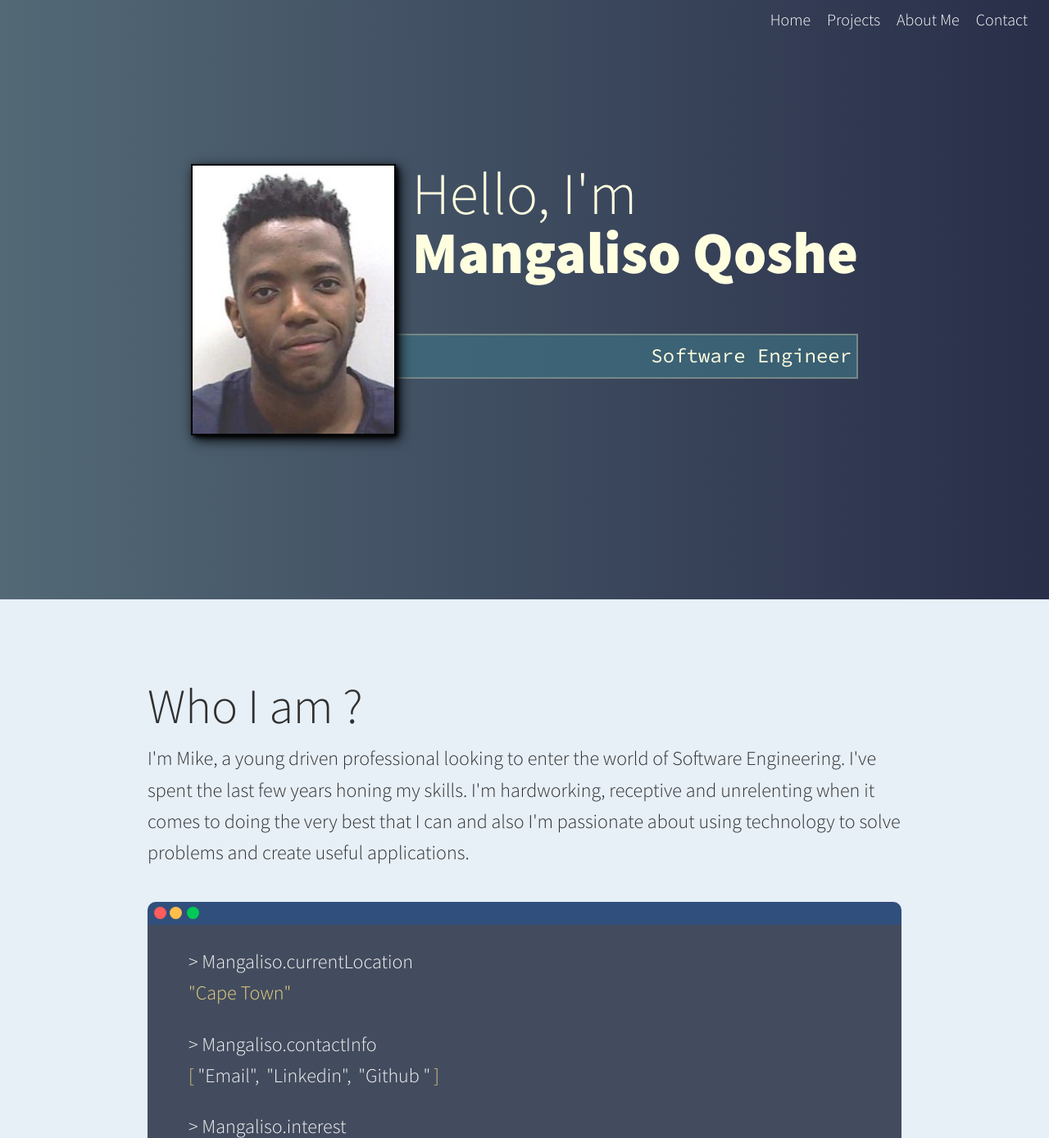
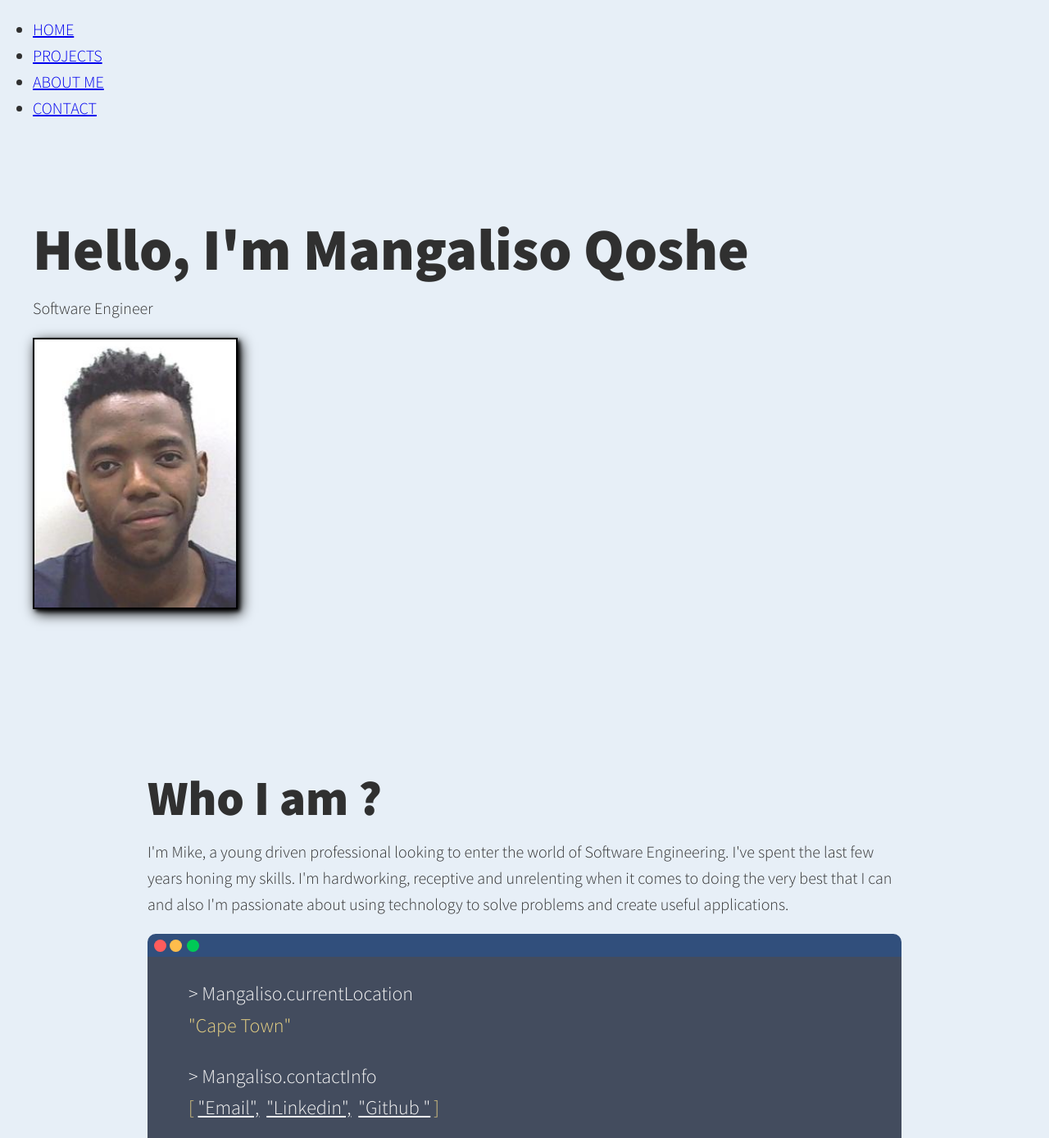
Before and after one commit to mangalisoQoshe/Portfolio, a plain HTML site: page index.html in a window 1280 px wide. Shown: the top 1388 px of the page at 82% size. Drawn offline with nearby package versions, Linux system fonts and the light colour scheme; some packages are replaced by stand-ins of ours; a script that the page names is missing.

Commit message:
remove unnecessary HTML code and apply HTML best practices

```diff
--- a/index.html
+++ b/index.html
@@ -1,75 +1,48 @@
 <!DOCTYPE html>
 <html lang="en">
   <head>
-    <meta charset="UTF-8">
-    <meta name="viewport" content="width=devise-width, initial-scale=1.0">
-    <title>Mangaliso's Portfolio Website</title>
-    <link rel="stylesheet" href="https://stackpath.bootstrapcdn.com/bootstrap/4.4.1/css/bootstrap.min.css">
-    <link rel="stylesheet" href="https://cdnjs.cloudflare.com/ajax/libs/normalize/7.0.0/normalize.min.css">
-    <link rel="stylesheet" href="Styles/mySite.css">
-   <link href="https://fonts.googleapis.com/css?family=Source+Code+Pro:400,900|Source+Sans+Pro:300,900&display=swap" rel="stylesheet">
+    <meta charset="UTF-8" />
+    <meta name="viewport" content="width=devise-width, initial-scale=1.0" />
+    <title>Portfolio Website</title>
+    <link
+      rel="stylesheet"
+      href="https://cdnjs.cloudflare.com/ajax/libs/normalize/7.0.0/normalize.min.css"
+    />
+    <link rel="stylesheet" href="Styles/mySite.css" />
+    <link
+      href="https://fonts.googleapis.com/css?family=Source+Code+Pro:400,900|Source+Sans+Pro:300,900&display=swap"
+      rel="stylesheet"
+    />
   </head>
   <body>
-
-
-        <!-- <nav class="navbar navbar-expand-lg navbar-light bg-light navbar fixed-top navbar-right" id="nav__id">
-            <button class="navbar-toggler" type="button" data-toggle="collapse" data-target="#nav__coll">
-                <span class="navbar-toggler-icon"></span>
-              </button>
-
-              <div class="collapse navbar-collapse" id="nav__coll">
-                <ul class="navbar-nav  " >
-                    <li > <a href="#home" class="nav__link">Home</a></li>
-                    <li><a href="#aboutMe" class="nav__link">About Me</a></li>
-                    <li> <a href="#projects" class="nav__link">Projects</a></li>
-                    <li ><a href="#contacts" class="nav__link">Contacts</a></li>
-                  </ul>
-              </div>
-
-        </nav> -->
-       <div ></div>
-        <div >
-            <nav class="navbar navbar-expand-lg navbar-light bg-light navbar fixed-top  " id="nav__bar" >
-                <button class="navbar-toggler" type="button" data-toggle="collapse" data-target="#nav__coll">
-                    <span class="navbar-toggler-icon"> <i class="fas fa-bars" style="color:#fff; font-size:28px;"></i></span>
-                  </button>
-                  <div class="collapse navbar-collapse" id="nav__coll">
-                    <ul class="navbar-nav" >
-                        <li > <a href="#home"  class="nav__link">Home</a></li>
-                        <li> <a href="#projects" class="nav__link">Projects</a></li>
-                        <li><a href="#aboutMe" class="nav__link">About Me</a></li>
-                        <li ><a href="#contacts" class="nav__link">Contact</a></li>
+    <!-- NAVIGATION -->
+    <header>
+      <nav>
+        <ul>
+          <li><a href="#home">HOME</a></li>
+          <li><a href="#projects">PROJECTS</a></li>
+          <li><a href="#aboutMe">ABOUT ME</a></li>
+          <li><a href="#contacts">CONTACT</a></li>
         </ul>
       </nav>
+    </header>
 
-              </div>
-
-
-    <section class="header">
-        <!-- Introdution-->
-        <section class="intro" id="home">
-            <h1 class="section__title section__title--intro">
-                Hello, I'm <strong>Mangaliso Qoshe</strong>
-            </h1>
-            <p class="section__subtitle section__subtitle--intro">
-                Software Engineer
-            </p>
-            <img src="Images/9.jpg" alt="my picture" class="intro__img">
-        </section>
+    <!-- INTRODUCTION -->
+    <section class="introduction">
+      <h1>Hello, I'm <strong>Mangaliso Qoshe</strong></h1>
+      <p>Software Engineer</p>
+      <img src="Images/9.jpg" alt="Mangaliso's faceshot" class="intro__img" />
     </section>
 
-    <!--About Me-->
-    <section class="about-me" id="aboutMe">
-        <h2 class="section__title section__title-about">
-            Who I am ?
-        </h2>
-        <p class="section__subtitle section__subtitle-about">
-            I'm Mike, a young driven professional looking to enter the world of Software Engineering.
-             I've spent the last few years honing my skills.
-             I'm hardworking, receptive and unrelenting when it comes to doing the very best that I can and also
-
-             I'm passionate about using technology to solve problems and create useful applications.
-
+    <!-- ABOUT ME -->
+    <section class="about-me">
+      <h2>Who I am ?</h2>
+      <p>
+        I'm Mike, a young driven professional looking to enter the world of
+        Software Engineering. I've spent the last few years honing my skills.
+        I'm hardworking, receptive and unrelenting when it comes to doing the
+        very best that I can and also I'm passionate about using technology to
+        solve problems and create useful applications.
       </p>
 
       <!-- Terminal -->
@@ -87,90 +60,148 @@
 
           <div class="terminal__body__items">
             <div class="terminal__body__input">> Mangaliso.contactInfo</div>
-                    <div class="terminal__body__output">[
-                        <a class="terminal__body--link"  href="mailto:michael.qoshe98@gmail.com" target="_blank">"Email",</a>
-                        <a  class="terminal__body--link" href="https://linkedin.com/in/mangaliso-qoshe-091a9b17a" target="_blank"> "Linkedin",</a>
-                        <a  class="terminal__body--link" href="https://github.com/mangalisoQoshe" target="_blank"> "Github "</a>]
+            <div class="terminal__body__output">
+              [
+              <a
+                class="terminal__body--link"
+                href="mailto:michael.qoshe98@gmail.com"
+                target="_blank"
+                >"Email",</a
+              >
+              <a
+                class="terminal__body--link"
+                href="https://linkedin.com/in/mangaliso-qoshe-091a9b17a"
+                target="_blank"
+              >
+                "Linkedin",</a
+              >
+              <a
+                class="terminal__body--link"
+                href="https://github.com/mangalisoQoshe"
+                target="_blank"
+              >
+                "Github "</a
+              >]
             </div>
           </div>
 
           <div class="terminal__body__items">
             <div class="terminal__body__input">> Mangaliso.interest</div>
-                    <div class="terminal__body__output">["Chess", "Manga", "Tv shows"]</div>
+            <div class="terminal__body__output">
+              ["Chess", "Manga", "Tv shows"]
+            </div>
           </div>
 
           <div class="terminal__body__items">
             <div class="terminal__body__input">> Mangaliso.education</div>
-                <div class="terminal__body__output">"Bsc in Computer Science and Computer Engineering - University Of Cape Town"</div>
+            <div class="terminal__body__output">
+              "Bsc in Computer Science and Computer Engineering - University Of
+              Cape Town"
+            </div>
           </div>
 
           <div class="terminal__body__items">
             <div class="terminal__body__input">> Mangaliso.skills</div>
-                    <div class="terminal__body__output">["Java" , "Python" , "C++" , "Javascript" , "Git" ]</div>
+            <div class="terminal__body__output">
+              ["Java" , "Python" , "C++" , "Javascript" , "Git" ]
+            </div>
           </div>
         </div>
       </div>
     </section>
 
-    <!--MY projects-->
-    <section class="my-projects" id="projects">
-        <h2 class="section__title">
-            Projects
-        </h2>
+    <!-- MY PROJECTS -->
+    <section>
+        <h2 >Projects</h2>
       <div id="flex__container">
         <div class="myproject">
           <h3>Portfolio</h3>
           <p class="language">Html, CSS, Javascript</p>
           <p>The Website you are currently browsing.</p>
 
-                <a class="viewLink" href="https://github.com/mangalisoQoshe/Portfolio" target="_blank">&lt;Code/&gt;</a>
-
-
+          <a
+            class="viewLink"
+            href="https://github.com/mangalisoQoshe/Portfolio"
+            target="_blank"
+            >&lt;Code/&gt;</a
+          >
         </div>
 
         <div class="myproject">
           <h3>File Sharing App</h3>
           <p class="language">Java</p>
-                <p>A client-server file sharing application that makes use of TCP sockets.</p>
+          <p>
+            A client-server file sharing application that makes use of TCP
+            sockets.
+          </p>
 
-                <a class="viewLink" href="https://github.com/mangalisoQoshe/Project" target="_blank">&lt;Code/&gt;</a>
-
+          <a
+            class="viewLink"
+            href="https://github.com/mangalisoQoshe/Project"
+            target="_blank"
+            >&lt;Code/&gt;</a
+          >
         </div>
 
         <div class="myproject">
           <h3>Android Calculator</h3>
           <p class="language">Android Studio, Java</p>
-                <p>A basic calculator and kilojoule counter that helps to track and calculate nett kilojoule intake.
+          <p>
+            A basic calculator and kilojoule counter that helps to track and
+            calculate nett kilojoule intake.
           </p>
 
-                    <a class="viewLink" href="https://github.com/mangalisoQoshe/Android-Calculator" target="_blank">&lt;Code/&gt;</a>
-
-
+          <a
+            class="viewLink"
+            href="https://github.com/mangalisoQoshe/Android-Calculator"
+            target="_blank"
+            >&lt;Code/&gt;</a
+          >
         </div>
-
-
-
-
       </div>
-
-
-
     </section>
 
-    <!--footer-->
+    <!--FOOTER-->
     <footer id="contacts" class="footer">
       <p class="cont">Contact Me</p>
-        <a class="socials" href="mailto:michael.qoshe98@gmail.com" target="_blank"><i class="far fa-envelope"></i></a>
-        <a class="socials" href="https://linkedin.com/in/mangaliso-qoshe-091a9b17a" target="_blank"><i class="fab fa-linkedin-in"></i></a>
-        <a class="socials" href="https://github.com/mangalisoQoshe" target="_blank"><i class="fab fa-github"></i></a>
+      <a class="socials" href="mailto:michael.qoshe98@gmail.com" target="_blank"
+        ><i class="far fa-envelope"></i
+      ></a>
+      <a
+        class="socials"
+        href="https://linkedin.com/in/mangaliso-qoshe-091a9b17a"
+        target="_blank"
+        ><i class="fab fa-linkedin-in"></i
+      ></a>
+      <a
+        class="socials"
+        href="https://github.com/mangalisoQoshe"
+        target="_blank"
+        ><i class="fab fa-github"></i
+      ></a>
     </footer>
 
+    <!-- SCRIPS -->
     <script src="https://cdn.jsdelivr.net/gh/cferdinandi/smooth-scroll@15.0.0/dist/smooth-scroll.polyfills.min.js"></script>
-
-    <script src="https://kit.fontawesome.com/794f351328.js" crossorigin="anonymous"></script>
-    <script src="https://code.jquery.com/jquery-3.2.1.min.js" integrity="sha384-xBuQ/xzmlsLoJpyjoggmTEz8OWUFM0/RC5BsqQBDX2v5cMvDHcMakNTNrHIW2I5f" crossorigin="anonymous"></script>
+    <script
+      src="https://kit.fontawesome.com/794f351328.js"
+      crossorigin="anonymous"
+    ></script>
+    <script
+      src="https://code.jquery.com/jquery-3.2.1.min.js"
+      integrity="sha384-xBuQ/xzmlsLoJpyjoggmTEz8OWUFM0/RC5BsqQBDX2v5cMvDHcMakNTNrHIW2I5f"
+      crossorigin="anonymous"
+    ></script>
     <script src="javascript/mySite.js"></script>
-    <script src="https://cdnjs.cloudflare.com/ajax/libs/popper.js/1.12.3/umd/popper.min.js" integrity="sha384-vFJXuSJphROIrBnz7yo7oB41mKfc8JzQZiCq4NCceLEaO4IHwicKwpJf9c9IpFgh" crossorigin="anonymous"></script>
-    <script src="https://maxcdn.bootstrapcdn.com/bootstrap/4.0.0-beta.2/js/bootstrap.min.js" integrity="sha384-alpBpkh1PFOepccYVYDB4do5UnbKysX5WZXm3XxPqe5iKTfUKjNkCk9SaVuEZflJ" crossorigin="anonymous"></script>
+    <script
+      src="https://cdnjs.cloudflare.com/ajax/libs/popper.js/1.12.3/umd/popper.min.js"
+      integrity="sha384-vFJXuSJphROIrBnz7yo7oB41mKfc8JzQZiCq4NCceLEaO4IHwicKwpJf9c9IpFgh"
+      crossorigin="anonymous"
+    ></script>
+    <script
+      src="https://maxcdn.bootstrapcdn.com/bootstrap/4.0.0-beta.2/js/bootstrap.min.js"
+      integrity="sha384-alpBpkh1PFOepccYVYDB4do5UnbKysX5WZXm3XxPqe5iKTfUKjNkCk9SaVuEZflJ"
+      crossorigin="anonymous"
+    ></script>
   </body>
 </html>
```
Lines whose indentation alone changed are shown as unchanged.
